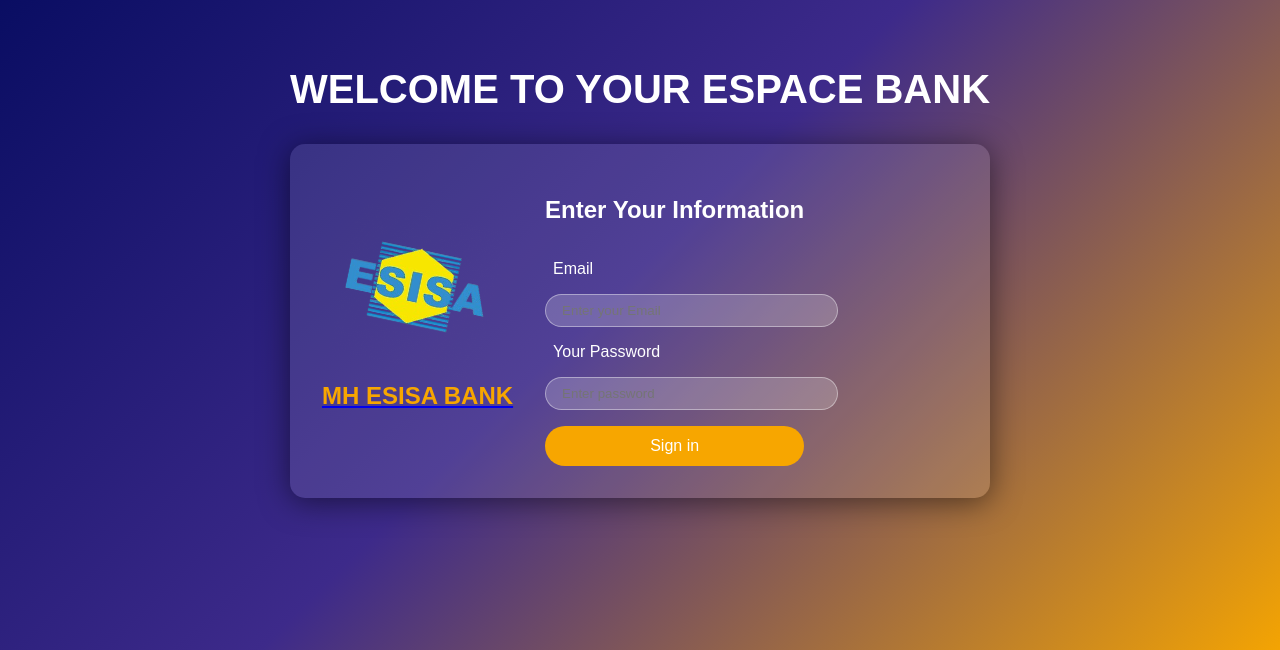
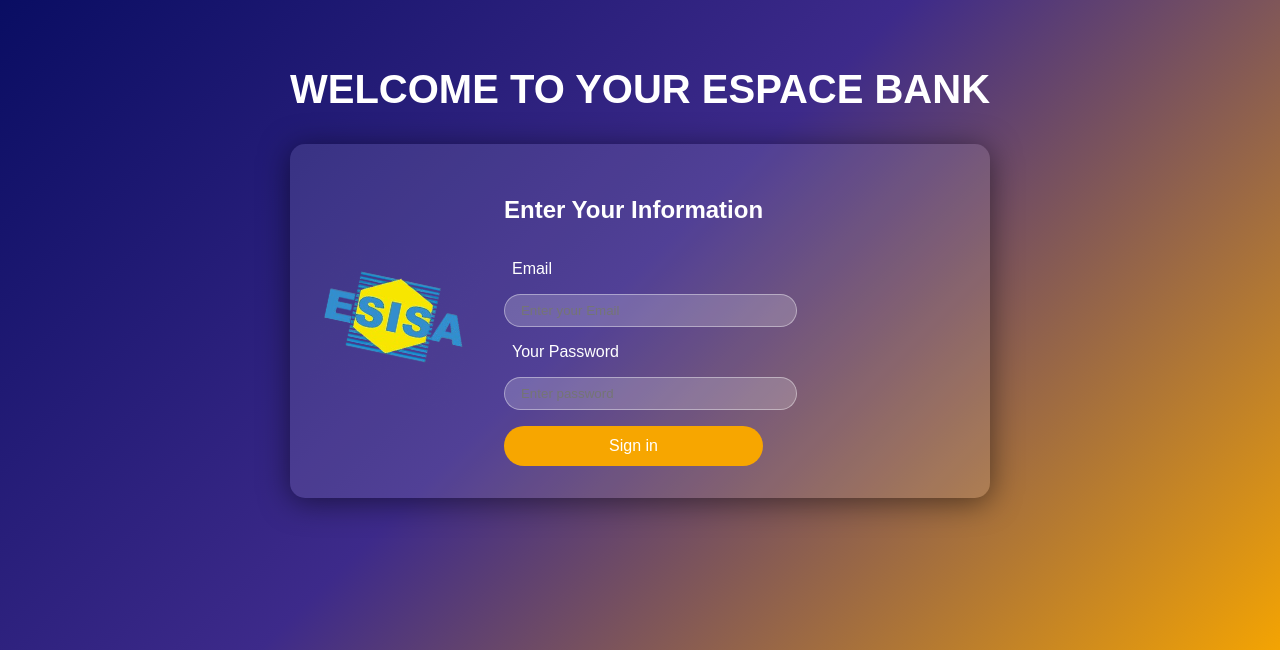
Before and after one commit to zakariaradi1/appBank, a Flask app: page / in a window 1280 px wide. Shown: the part 131-781 px from the top of the page. Run offline with Flask 3, Linux system fonts and the light colour scheme; parts of the project's set-up code (start-up, migrations or seed data) failed here and were passed over.

Commit message:
Update index.html

```diff
--- a/atelierBank/templates/index.html
+++ b/atelierBank/templates/index.html
@@ -13,8 +13,6 @@
         <div class="container">
             <div class="logo-section">
                 <img class="rotate1" src="{{ url_for('static', filename='images/images-2-removebg-preview.png') }}" alt="logo BANK">
-                <a href="{{ url_for('static', filename='images/1730419992824.jpeg') }}">
-                    <h1 class="bank-name">MH ESISA BANK</h1>
                 </a>
             </div>
             <div class="form-section">
```
